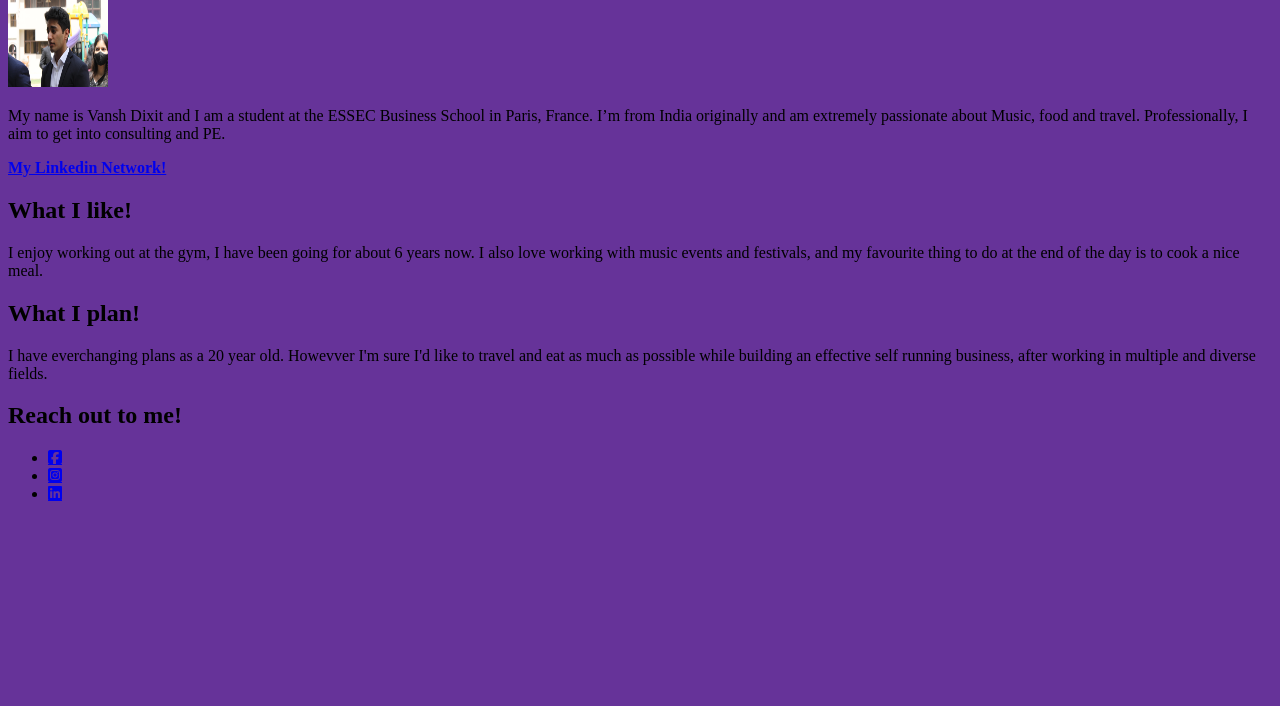
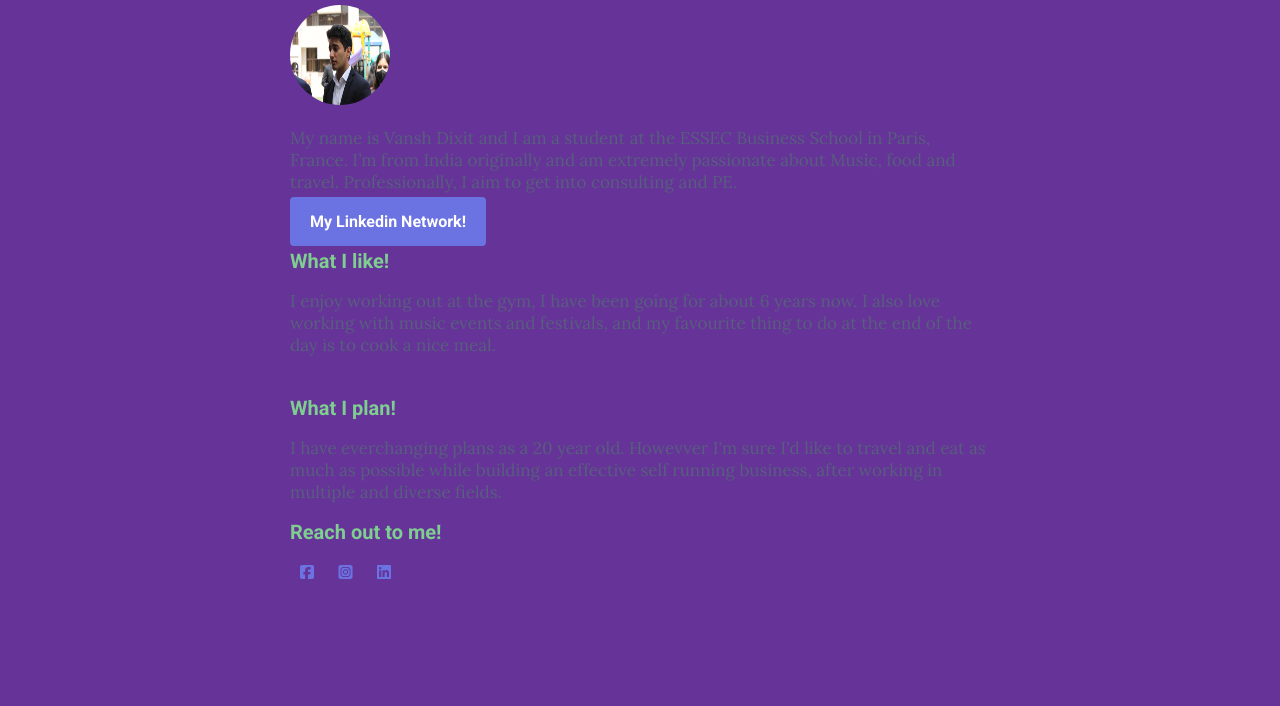
Before and after one commit to Vansh-Dixit1410/Profile, a plain HTML site: page index.html in a window 1280 px wide. Shown: the part 94-800 px from the top of the page. Drawn offline with Linux system fonts and the light colour scheme; files whose address does not match are found by name.

Commit message:
Update index.html

```diff
--- a/index.html
+++ b/index.html
@@ -4,7 +4,7 @@
     <title>My Profile</title>
     <meta charset="utf-8">
     <link href="https://fonts.googleapis.com/css?family=Lora:400,700|Roboto:300,400,500,700,900" rel="stylesheet">
-    <link rel="stylesheet" href="/Users/vansh/Downloads/Le Wagon (1)/My-profile-main/style.css">
+    <link rel="stylesheet" href="styles.css">
     <link rel="stylesheet" href="https://use.fontawesome.com/releases/v5.2.0/css/all.css" integrity= "sha384-hWVjflwFxL6sNzntih27bfxkr27PmbbK/iSvJ+a4+0owXq79v+lsFkW54bOGbiDQ" crossorigin="anonymous">
     <script src="https://kit.fontawesome.com/cfc5e8bfc2.js" crossorigin="anonymous"></script>
 </head>
```
